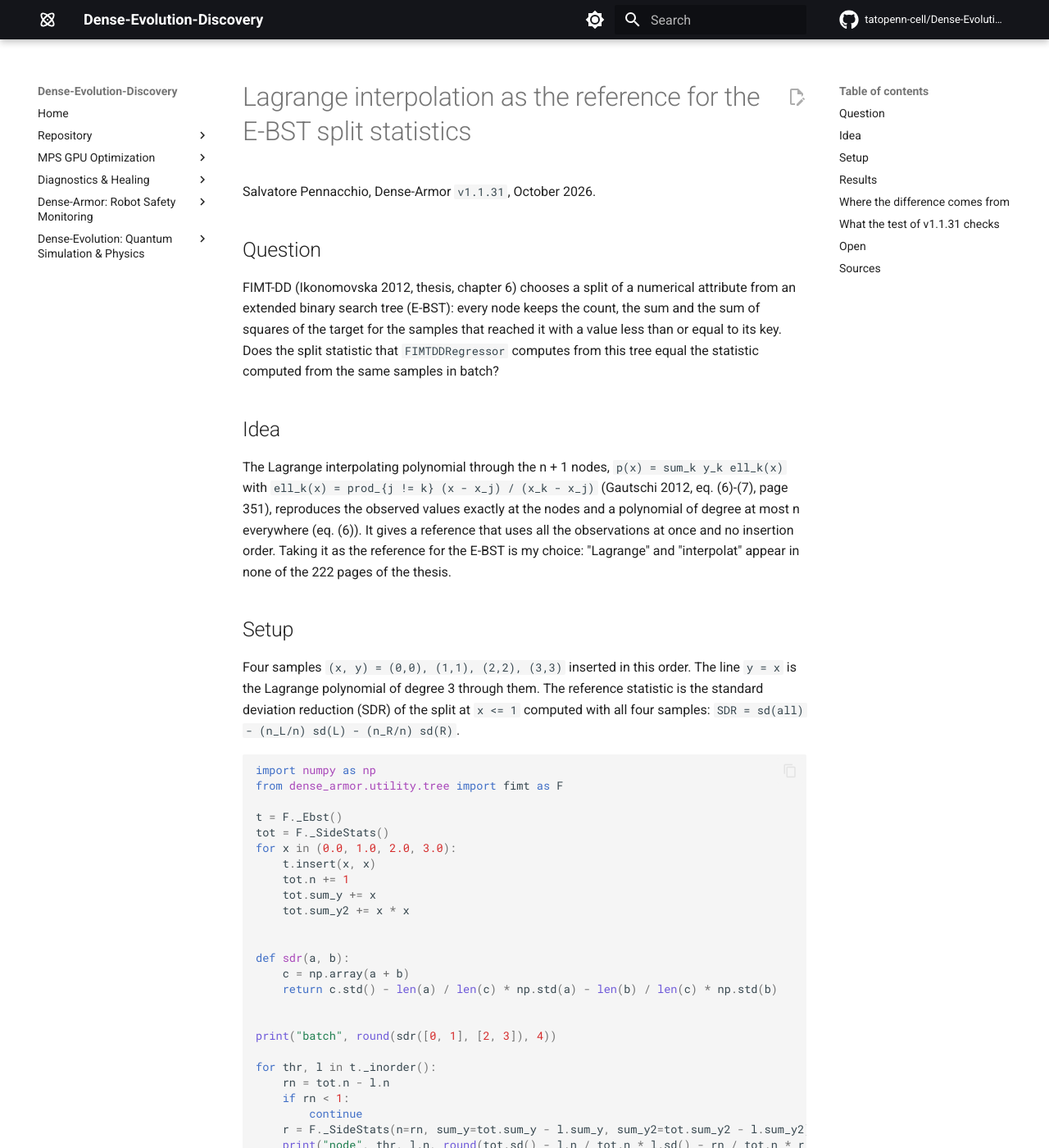
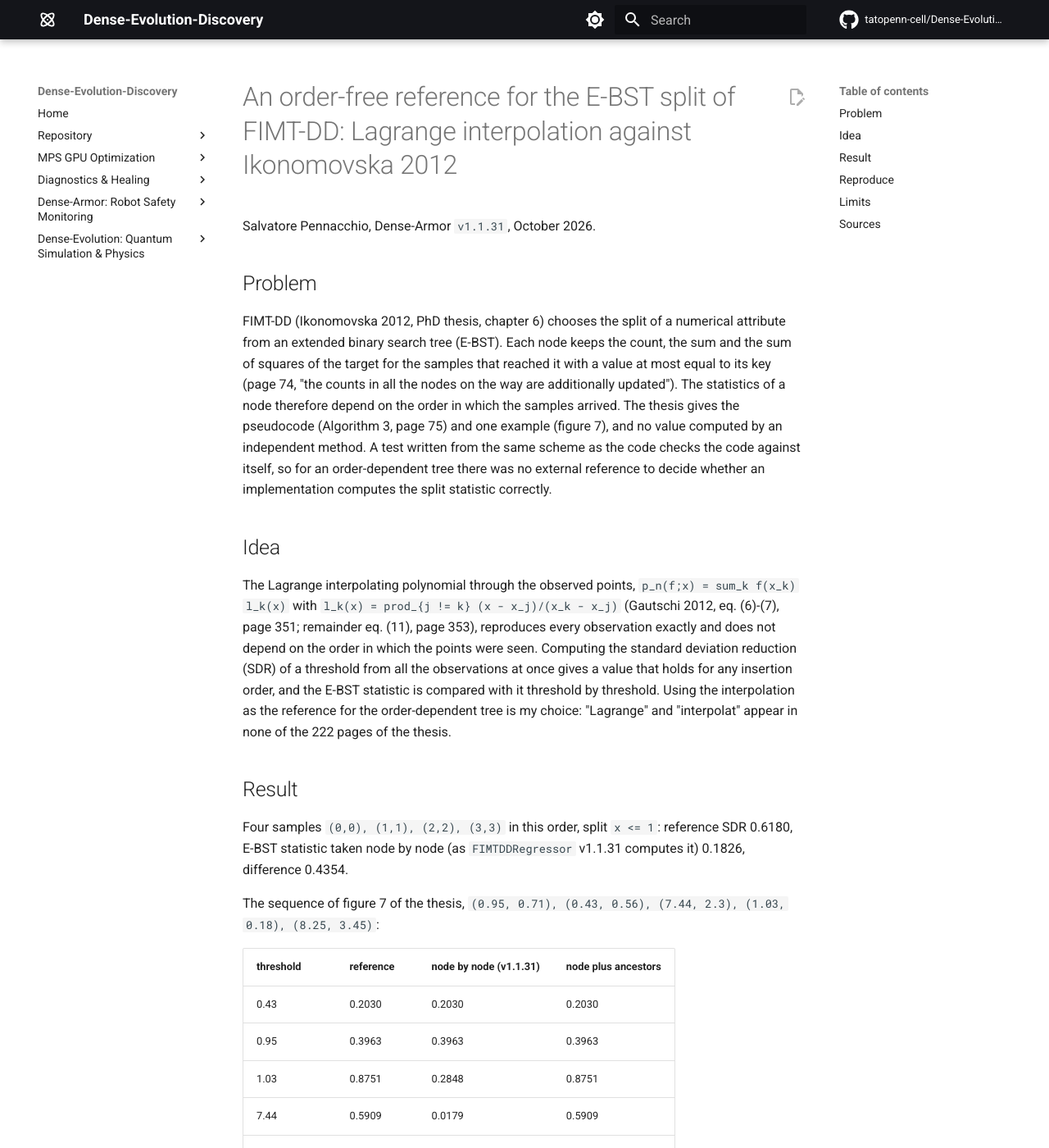
Before and after one commit to tatopenn-cell/Dense-Evolution-Discovery, an MkDocs documentation site: the page built from docs/ebst_lagrange_reference.md, in a window 1280 px wide and 1400 px high. Shown: the whole window at 82% size. Built offline with MkDocs 1.6.1 and Material for MkDocs 9.7.7, drawn with Linux system fonts in a browser that asks for light colours; comment, search, counter and statistics services are not loaded; some of the changed text lies outside the part shown.

Commit message:
docs: order-free reference for the E-BST split of FIMT-DD, Lagrange interpolation against Ikonomovska 2012

````diff
--- a/docs/ebst_lagrange_reference.md
+++ b/docs/ebst_lagrange_reference.md
@@ -1,119 +1,156 @@
-# Lagrange interpolation as the reference for the E-BST split statistics
+# An order-free reference for the E-BST split of FIMT-DD: Lagrange interpolation against Ikonomovska 2012
 
 Salvatore Pennacchio, Dense-Armor `v1.1.31`, October 2026.
 
-## Question
+## Problem
 
-FIMT-DD (Ikonomovska 2012, thesis, chapter 6) chooses a split of a numerical attribute from an
-extended binary search tree (E-BST): every node keeps the count, the sum and the sum of squares of the
-target for the samples that reached it with a value less than or equal to its key. Does the split
-statistic that `FIMTDDRegressor` computes from this tree equal the statistic computed from the same
-samples in batch?
+FIMT-DD (Ikonomovska 2012, PhD thesis, chapter 6) chooses the split of a numerical attribute from an
+extended binary search tree (E-BST). Each node keeps the count, the sum and the sum of squares of the
+target for the samples that reached it with a value at most equal to its key (page 74, "the counts in all
+the nodes on the way are additionally updated"). The statistics of a node therefore depend on the order in
+which the samples arrived. The thesis gives the pseudocode (Algorithm 3, page 75) and one example (figure
+7), and no value computed by an independent method. A test written from the same scheme as the code checks
+the code against itself, so for an order-dependent tree there was no external reference to decide whether
+an implementation computes the split statistic correctly.
 
 ## Idea
 
-The Lagrange interpolating polynomial through the n + 1 nodes, `p(x) = sum_k y_k ell_k(x)` with
-`ell_k(x) = prod_{j != k} (x - x_j) / (x_k - x_j)` (Gautschi 2012, eq. (6)-(7), page 351), reproduces
-the observed values exactly at the nodes and a polynomial of degree at most n everywhere (eq. (6)).
-It gives a reference that uses all the observations at once and no insertion order. Taking it as the
-reference for the E-BST is my choice: "Lagrange" and "interpolat" appear in none of the 222 pages of
-the thesis.
+The Lagrange interpolating polynomial through the observed points, `p_n(f;x) = sum_k f(x_k) l_k(x)` with
+`l_k(x) = prod_{j != k} (x - x_j)/(x_k - x_j)` (Gautschi 2012, eq. (6)-(7), page 351; remainder eq. (11),
+page 353), reproduces every observation exactly and does not depend on the order in which the points were
+seen. Computing the standard deviation reduction (SDR) of a threshold from all the observations at once
+gives a value that holds for any insertion order, and the E-BST statistic is compared with it threshold by
+threshold. Using the interpolation as the reference for the order-dependent tree is my choice: "Lagrange"
+and "interpolat" appear in none of the 222 pages of the thesis.
 
-## Setup
+## Result
 
-Four samples `(x, y) = (0,0), (1,1), (2,2), (3,3)` inserted in this order. The line `y = x` is the
-Lagrange polynomial of degree 3 through them. The reference statistic is the standard deviation
-reduction (SDR) of the split at `x <= 1` computed with all four samples:
-`SDR = sd(all) - (n_L/n) sd(L) - (n_R/n) sd(R)`.
+Four samples `(0,0), (1,1), (2,2), (3,3)` in this order, split `x <= 1`: reference SDR 0.6180, E-BST
+statistic taken node by node (as `FIMTDDRegressor` v1.1.31 computes it) 0.1826, difference 0.4354.
+
+The sequence of figure 7 of the thesis, `(0.95, 0.71), (0.43, 0.56), (7.44, 2.3), (1.03, 0.18), (8.25, 3.45)`:
+
+| threshold | reference | node by node (v1.1.31) | node plus ancestors |
+|---|---|---|---|
+| 0.43 | 0.2030 | 0.2030 | 0.2030 |
+| 0.95 | 0.3963 | 0.3963 | 0.3963 |
+| 1.03 | 0.8751 | 0.2848 | 0.8751 |
+| 7.44 | 0.5909 | 0.0179 | 0.5909 |
+| best threshold | 1.03 | 8.25 | 1.03 |
+
+The node-by-node statistic is the one in `dense_armor/utility/tree/fimt.py` (lines 162-190): the left side
+is the `l` of the single node. "Node plus ancestors" adds the `l` of every ancestor from which the path to
+the node turns right, which is the running total of Algorithm 3 along the path. On 500 random insertion
+orders of 12 points (`y = 2x` plus noise) the node plus ancestors statistic equals the reference to
+1.3e-11 and picks the reference threshold 500 times out of 500; the node-by-node statistic picks it 94
+times out of 500.
+
+The threshold 8.25 that v1.1.31 returns on the figure 7 sequence has no sample to its right in the
+reference; its node-by-node split puts the single sample 8.25 on the left and the four earlier ones on the
+right.
+
+## Reproduce
 
 ```python
 import numpy as np
 from dense_armor.utility.tree import fimt as F
 
-t = F._Ebst()
-tot = F._SideStats()
-for x in (0.0, 1.0, 2.0, 3.0):
-    t.insert(x, x)
-    tot.n += 1
-    tot.sum_y += x
-    tot.sum_y2 += x * x
+
+def build(seq):
+    t = F._Ebst()
+    tot = F._SideStats()
+    for x, y in seq:
+        t.insert(x, y)
+        tot.n += 1
+        tot.sum_y += y
+        tot.sum_y2 += y * y
+    return t, tot
 
 
-def sdr(a, b):
-    c = np.array(a + b)
-    return c.std() - len(a) / len(c) * np.std(a) - len(b) / len(c) * np.std(b)
+def sdr(L, R):
+    a = np.array(L + R)
+    return a.std() - len(L) / len(a) * np.std(L) - len(R) / len(a) * np.std(R)
 
 
-print("batch", round(sdr([0, 1], [2, 3]), 4))
+def batch(seq):
+    out = {}
+    for k in sorted({x for x, _ in seq}):
+        L = [y for x, y in seq if x <= k]
+        R = [y for x, y in seq if x > k]
+        if L and R:
+            out[k] = sdr(L, R)
+    return out
 
-for thr, l in t._inorder():
-    rn = tot.n - l.n
-    if rn < 1:
-        continue
-    r = F._SideStats(n=rn, sum_y=tot.sum_y - l.sum_y, sum_y2=tot.sum_y2 - l.sum_y2)
-    print("node", thr, l.n, round(tot.sd() - l.n / tot.n * l.sd() - rn / tot.n * r.sd(), 4))
 
-cn = cs = cq = 0
-for thr, l in t._inorder():
-    cn += l.n
-    cs += l.sum_y
-    cq += l.sum_y2
-    rn = tot.n - cn
-    if rn < 1:
-        continue
-    L = F._SideStats(n=cn, sum_y=cs, sum_y2=cq)
-    r = F._SideStats(n=rn, sum_y=tot.sum_y - cs, sum_y2=tot.sum_y2 - cq)
-    print("accumulated", thr, cn, round(tot.sd() - cn / tot.n * L.sd() - rn / tot.n * r.sd(), 4))
+def node_by_node(seq):
+    t, tot = build(seq)
+    out = {}
+    for k, l in t._inorder():
+        rn = tot.n - l.n
+        if rn < 1:
+            continue
+        r = F._SideStats(n=rn, sum_y=tot.sum_y - l.sum_y, sum_y2=tot.sum_y2 - l.sum_y2)
+        out[k] = tot.sd() - l.n / tot.n * l.sd() - rn / tot.n * r.sd()
+    return out
+
+
+def with_ancestors(seq):
+    t, tot = build(seq)
+    out = {}
+
+    def walk(node, an, asy, asq):
+        if node is None:
+            return
+        walk(node.left, an, asy, asq)
+        n, s, q = an + node.l.n, asy + node.l.sum_y, asq + node.l.sum_y2
+        rn = tot.n - n
+        if rn >= 1:
+            L = F._SideStats(n=n, sum_y=s, sum_y2=q)
+            R = F._SideStats(n=rn, sum_y=tot.sum_y - s, sum_y2=tot.sum_y2 - q)
+            out[node.key] = tot.sd() - n / tot.n * L.sd() - rn / tot.n * R.sd()
+        walk(node.right, n, s, q)
+
+    walk(t.root, 0, 0.0, 0.0)
+    return out
+
+
+fig7 = [(0.95, 0.71), (0.43, 0.56), (7.44, 2.3), (1.03, 0.18), (8.25, 3.45)]
+b, e, a = batch(fig7), node_by_node(fig7), with_ancestors(fig7)
+print("fig7  thr   batch  node  ancestors")
+for k in sorted(b):
+    print(f"{k:5} {b[k]:.4f} {e.get(k, float('nan')):.4f} {a.get(k, float('nan')):.4f}")
+print("best batch", max(b, key=b.get), "best node", max(e, key=e.get), "best ancestors", max(a, key=a.get))
+
+rng = np.random.default_rng(0)
+same_node = same_anc = 0
+N = 500
+maxerr = 0.0
+for _ in range(N):
+    xs = rng.permutation(12).astype(float)
+    seq = [(x, float(2 * x + rng.normal())) for x in xs]
+    b, e, a = batch(seq), node_by_node(seq), with_ancestors(seq)
+    same_node += max(b, key=b.get) == max(e, key=e.get)
+    same_anc += max(b, key=b.get) == max(a, key=a.get)
+    maxerr = max(maxerr, max(abs(b[k] - a[k]) for k in a if k in b))
+print("random 12 points, 500 orders: best threshold equals batch -> node", same_node, "ancestors", same_anc, "max |ancestors-batch|", f"{maxerr:.2e}")
 ```
 
-## Results
+## Limits
 
-| split `x <=` | batch (reference) | `_inorder`, one node (v1.1.31) | accumulated in order |
-|---|---|---|---|
-| 0 | 0.5057 | 0.5057 | 0.5057 |
-| 1 | 0.6180 | 0.1826 | 0.6180 |
-| 2 | 0.5057 | 0.1826 | 0.5057 |
-
-The batch values at 0 and 2 are the same by symmetry. At `x <= 1` the node-by-node value differs from
-the reference by 0.4354 (0.6180 - 0.1826).
-
-## Where the difference comes from
-
-Thesis, page 75 (PDF 89), Algorithm 3 `FindBestSplit`, in-order traversal:
-
-```
-sumTotalLeft  = sumTotalLeft  + Node->sumLeft
-sumTotalRight = sumTotalRight - Node->sumLeft
-countRightTotal = countRightTotal - Node->countLeft
-```
-
-The left side of a split is the running total of the nodes visited so far. In
-`dense_armor/utility/tree/fimt.py` the method that scores the splits (lines 162-179) takes
-`left = node.l` of the single node that `_inorder` yields (lines 181-190), without the running total.
-On this chain of four nodes, accumulating as the algorithm states gives the batch value in every row of
-the table. This is the check on this chain only: the thesis text on the E-BST (page 74, PDF 88: "the
-counts in all the nodes on the way are additionally updated") also holds for trees that are not a
-chain, and whether the running total is the exact left statistic there is not tested here.
-
-## What the test of v1.1.31 checks
-
-`test/tree/test_fimt.py::test_ebst_offset_makes_the_paper_difference_explicit` asserts the 0.1826
-that the code computes, and takes the Lagrange value 0.6180 as a constant written in the test, not
-computed. The batch value above confirms that 0.6180 is the right number for the reference; the 0.1826
-is the score of the node-by-node statistic, which this note finds different from Algorithm 3.
-
-## Open
-
-- Run the accumulation on random insertion orders (non-chain trees) against the batch SDR, at the
-  quantity the split choice uses, and measure how often the best threshold differs.
-- Correct the page citation in the code: the sentence "the counts in all the nodes on the way are
-  additionally updated" is on printed page 74 (PDF 88), the code quotes page 71 (PDF 85).
+- The tests of v1.1.31 (`test_sdr_paper_example_matches_the_temporal_offset`,
+  `test_ebst_offset_makes_the_paper_difference_explicit`) fix the node-by-node values. They quote the
+  thesis rule of page 74, and the table of the first one lists `(1, 0.18)` as the left side of 1.03,
+  where the reference has the three samples at or below 1.03.
+- The check covers one attribute and a regression target of the form `y = 2x` plus noise. It does not
+  measure the effect on the accuracy of the full tree.
+- The page citation in `fimt.py`, "page 71 (PDF 85)", is the printed page 74 (PDF 88).
 
 ## Sources
 
-- E. Ikonomovska, *Algorithms for Learning Regression Trees and Ensembles on Evolving Data Streams*,
-  PhD thesis, Jozef Stefan International Postgraduate School, 2012,
+- E. Ikonomovska, *Algorithms for Learning Regression Trees and Ensembles on Evolving Data Streams*, PhD
+  thesis, Jozef Stefan International Postgraduate School, 2012,
   https://kt.ijs.si/wp-content/uploads/2021/11/phd_elena_ikonomovska.pdf (pages 74-75).
 - W. Gautschi, "Interpolation before and after Lagrange", Rend. Sem. Mat. Univ. Pol. Torino 70(4),
-  347-368, 2012, eq. (6)-(7) page 351, eq. (11) page 353.
+  347-368, 2012, https://seminariomatematico.polito.it/rendiconti/70-4/347.pdf (eq. (6)-(7) page 351,
+  eq. (11) page 353).
 - Dense-Armor `v1.1.31`, commit `b1b32ec7866e641ab0188feb663c2404f1658370`.
````
